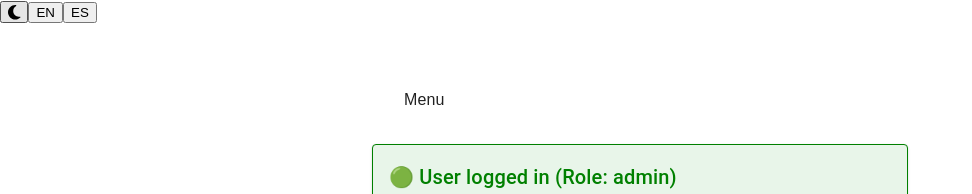
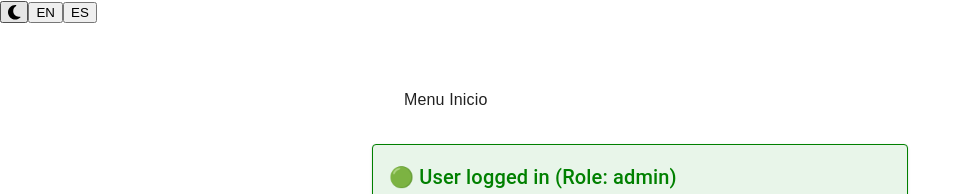
Before and after one commit to Mraulio/sonargram, a React (Create React App) app in the folder frontend/: page /dashboard in a window 1280 px wide. Shown: the top 194 px of the page, without its empty margins (0-972 px from the left). Built offline with nearby package versions, Linux system fonts and the light colour scheme; no server answers; sample sign-in values are in the browser's storage.

Commit message:
fix: menu

```diff
--- a/frontend/src/components/Menu.jsx
+++ b/frontend/src/components/Menu.jsx
@@ -12,7 +12,7 @@ function Menu() {
   return (
     <Box sx={{ p: 4, fontFamily: 'sans-serif', maxWidth: 600, mx: 'auto' }}>
         Menu
-
+      Inicio
     </Box>
   );
 }
```
